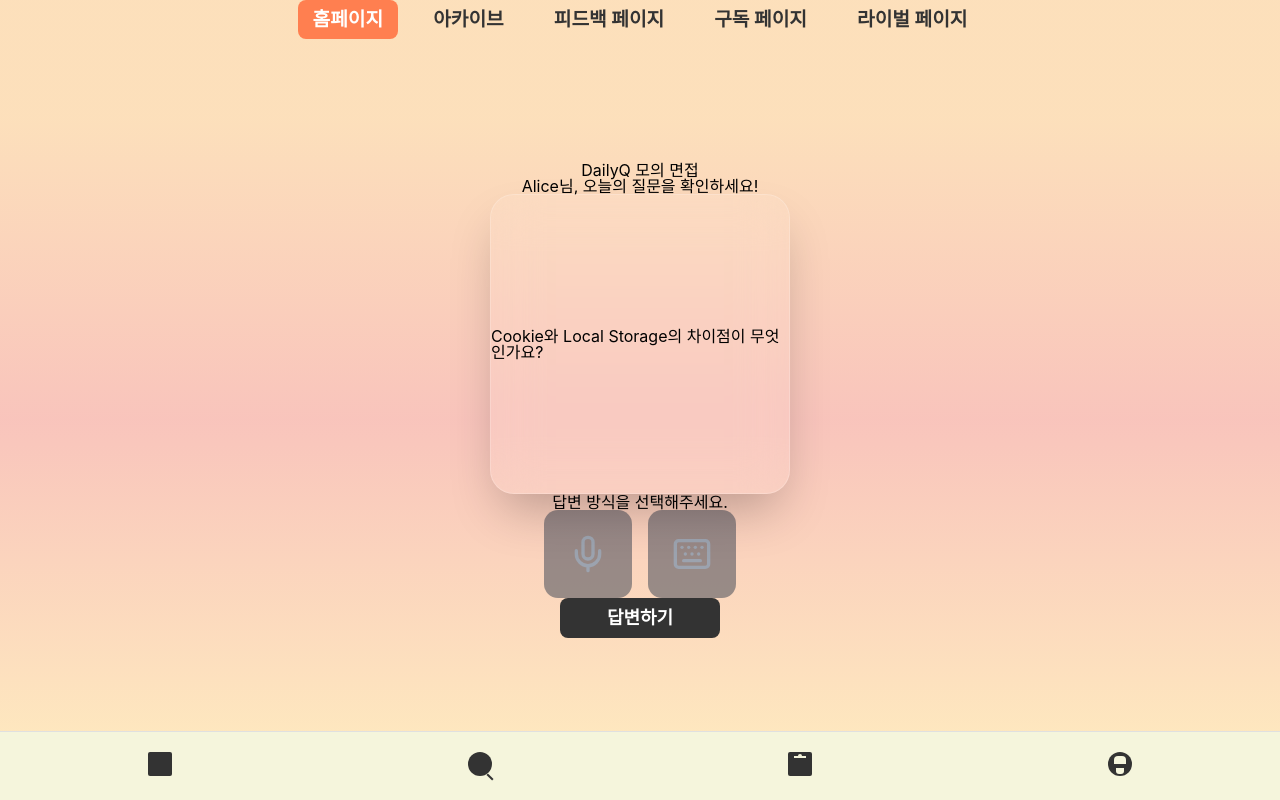
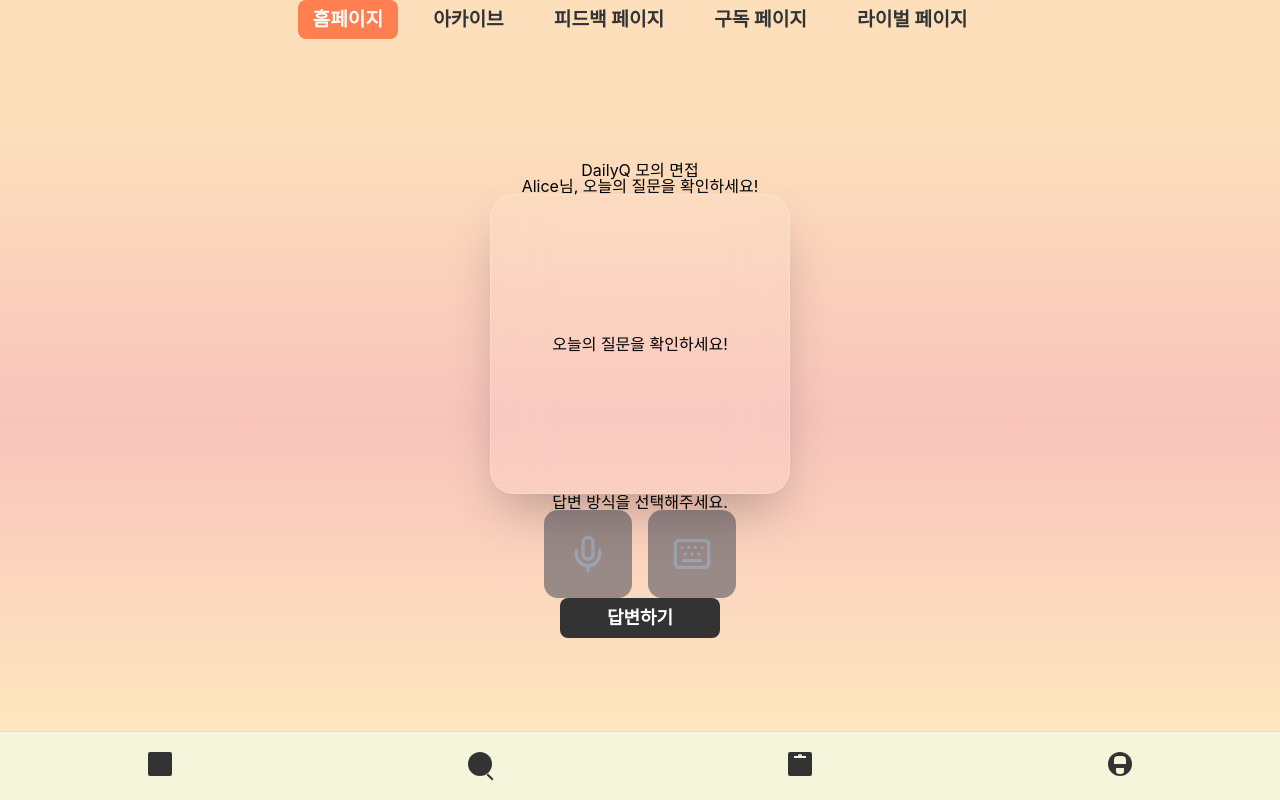
Before and after one commit to kakao-tech-campus-3rd-step3/Team5_FE, a React (Vite) app: page / in a window 1280 px wide. Built offline with nearby package versions, Linux system fonts and the light colour scheme; data requests are answered from the project's data file.

Commit message:
feat: section 태그 적용 및 isStarted 조건문 수정

```diff
--- a/src/pages/Home/components/QuestionCardSection.tsx
+++ b/src/pages/Home/components/QuestionCardSection.tsx
@@ -10,13 +10,12 @@ const QuestionCardSection = ({ isStarted }: QuestionCardSectionProps) => {
     <section>
       <QuestionCard isStarted={isStarted === 'answering'}>
         <GlassBackground>
-          {isStarted
-            ? 'Cookie와 Local Storage의 차이점이 무엇인가요?'
-            : '오늘의 질문을 확인하세요!'}
+          {isStarted === 'before-answer'
+            ? '오늘의 질문을 확인하세요!'
+            : 'Cookie와 Local Storage의 차이점이 무엇인가요?'}
         </GlassBackground>
       </QuestionCard>
     </section>
-
   );
 };
 
```
